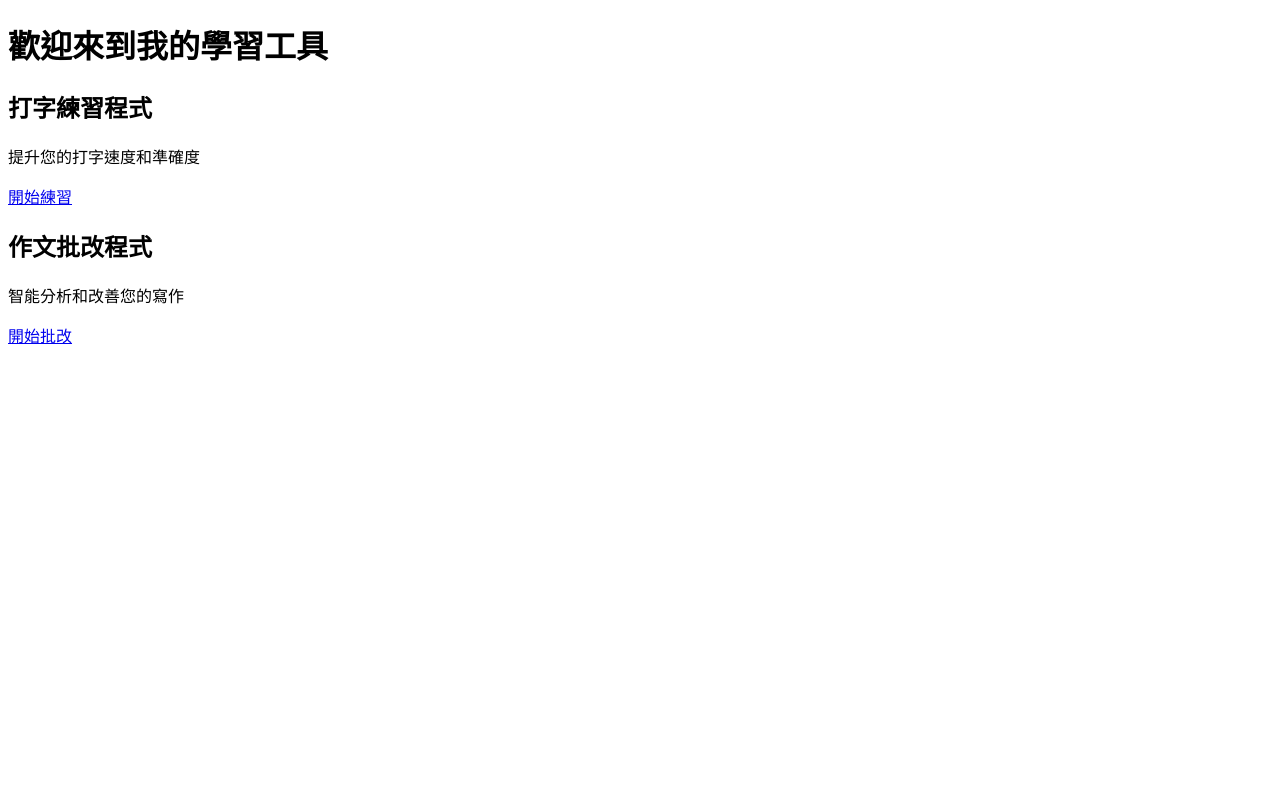
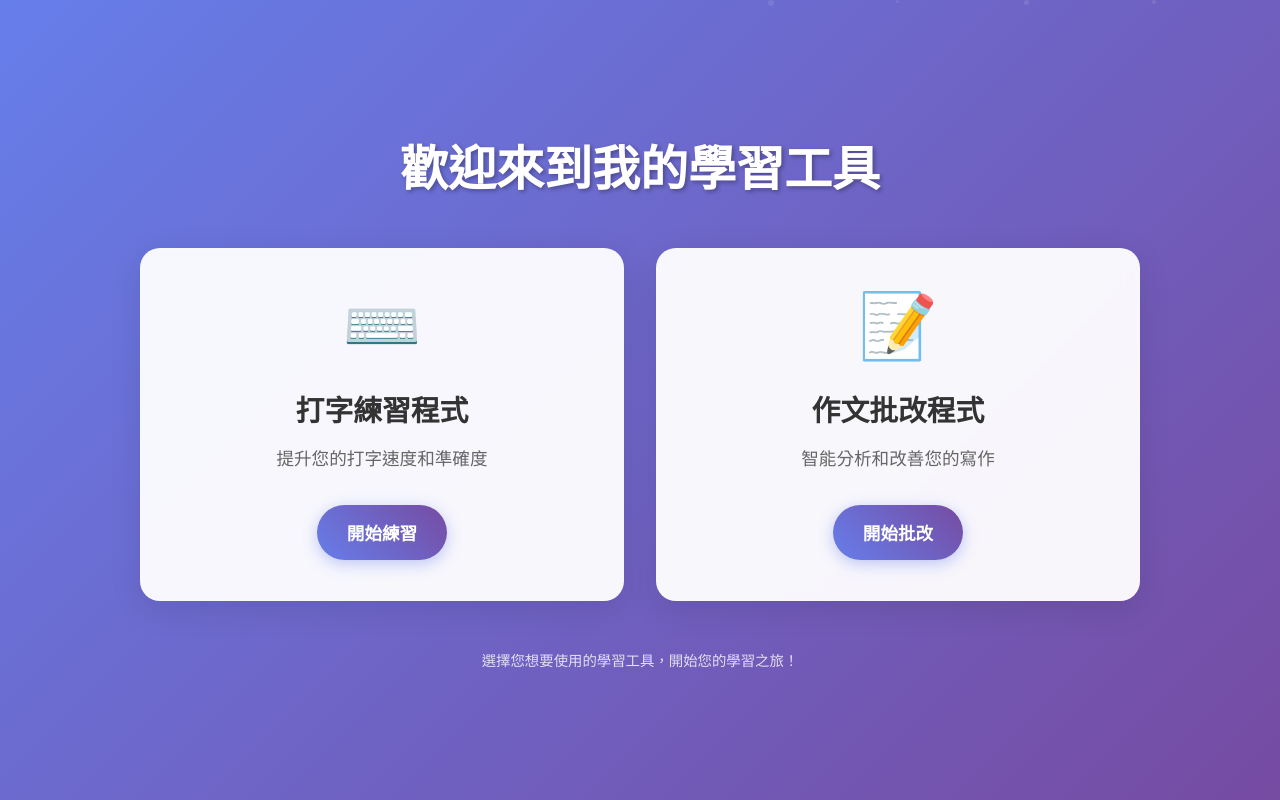
Before and after one commit to kniph/kniph.github.io, a plain HTML site: page index.html in a window 1280 px wide. Drawn offline with Linux system fonts and the light colour scheme.

Commit message:
Update index.html

```diff
--- a/index.html
+++ b/index.html
@@ -4,21 +4,218 @@
     <meta charset="UTF-8">
     <meta name="viewport" content="width=device-width, initial-scale=1.0">
     <title>我的學習工具集</title>
+    <style>
+        * {
+            margin: 0;
+            padding: 0;
+            box-sizing: border-box;
+        }
+
+        body {
+            font-family: 'Microsoft JhengHei', '微軟正黑體', sans-serif;
+            background: linear-gradient(135deg, #667eea 0%, #764ba2 100%);
+            min-height: 100vh;
+            display: flex;
+            flex-direction: column;
+            align-items: center;
+            justify-content: center;
+            padding: 20px;
+        }
+
+        .container {
+            max-width: 1000px;
+            width: 100%;
+            text-align: center;
+        }
+
+        .main-title {
+            color: white;
+            font-size: 3rem;
+            font-weight: 700;
+            margin-bottom: 3rem;
+            text-shadow: 2px 2px 4px rgba(0, 0, 0, 0.3);
+            animation: fadeInDown 1s ease-out;
+        }
+
+        .tools-grid {
+            display: grid;
+            grid-template-columns: repeat(auto-fit, minmax(350px, 1fr));
+            gap: 2rem;
+            margin-top: 2rem;
+        }
+
+        .tool-card {
+            background: rgba(255, 255, 255, 0.95);
+            backdrop-filter: blur(10px);
+            border-radius: 20px;
+            padding: 2.5rem;
+            box-shadow: 0 8px 32px rgba(0, 0, 0, 0.1);
+            transition: all 0.3s ease;
+            border: 1px solid rgba(255, 255, 255, 0.2);
+            animation: fadeInUp 1s ease-out;
+        }
+
+        .tool-card:nth-child(2) {
+            animation-delay: 0.2s;
+        }
+
+        .tool-card:hover {
+            transform: translateY(-10px);
+            box-shadow: 0 20px 40px rgba(0, 0, 0, 0.2);
+        }
+
+        .tool-icon {
+            font-size: 4rem;
+            margin-bottom: 1.5rem;
+            display: block;
+        }
+
+        .tool-card:nth-child(1) .tool-icon {
+            color: #4CAF50;
+        }
+
+        .tool-card:nth-child(2) .tool-icon {
+            color: #FF9800;
+        }
+
+        .tool-title {
+            font-size: 1.8rem;
+            font-weight: 600;
+            color: #333;
+            margin-bottom: 1rem;
+        }
+
+        .tool-description {
+            font-size: 1.1rem;
+            color: #666;
+            margin-bottom: 2rem;
+            line-height: 1.6;
+        }
+
+        .tool-button {
+            display: inline-block;
+            background: linear-gradient(45deg, #667eea, #764ba2);
+            color: white;
+            text-decoration: none;
+            padding: 15px 30px;
+            border-radius: 50px;
+            font-size: 1.1rem;
+            font-weight: 600;
+            transition: all 0.3s ease;
+            box-shadow: 0 4px 15px rgba(102, 126, 234, 0.4);
+        }
+
+        .tool-button:hover {
+            transform: translateY(-2px);
+            box-shadow: 0 6px 20px rgba(102, 126, 234, 0.6);
+            background: linear-gradient(45deg, #764ba2, #667eea);
+        }
+
+        .footer {
+            margin-top: 3rem;
+            color: rgba(255, 255, 255, 0.8);
+            font-size: 0.9rem;
+        }
+
+        @keyframes fadeInDown {
+            from {
+                opacity: 0;
+                transform: translateY(-50px);
+            }
+            to {
+                opacity: 1;
+                transform: translateY(0);
+            }
+        }
+
+        @keyframes fadeInUp {
+            from {
+                opacity: 0;
+                transform: translateY(50px);
+            }
+            to {
+                opacity: 1;
+                transform: translateY(0);
+            }
+        }
+
+        @media (max-width: 768px) {
+            .main-title {
+                font-size: 2.2rem;
+                margin-bottom: 2rem;
+            }
+
+            .tools-grid {
+                grid-template-columns: 1fr;
+                gap: 1.5rem;
+            }
+
+            .tool-card {
+                padding: 2rem;
+            }
+
+            .tool-title {
+                font-size: 1.5rem;
+            }
+        }
+
+        .particles {
+            position: fixed;
+            top: 0;
+            left: 0;
+            width: 100%;
+            height: 100%;
+            pointer-events: none;
+            z-index: -1;
+        }
+
+        .particle {
+            position: absolute;
+            background: rgba(255, 255, 255, 0.1);
+            border-radius: 50%;
+            animation: float 6s infinite ease-in-out;
+        }
+
+        @keyframes float {
+            0%, 100% { transform: translateY(0px) rotate(0deg); }
+            50% { transform: translateY(-100px) rotate(180deg); }
+        }
+    </style>
 </head>
 <body>
-    <h1>歡迎來到我的學習工具</h1>
+    <div class="particles">
+        <div class="particle" style="left: 10%; width: 4px; height: 4px; animation-delay: 0s;"></div>
+        <div class="particle" style="left: 20%; width: 6px; height: 6px; animation-delay: 1s;"></div>
+        <div class="particle" style="left: 30%; width: 3px; height: 3px; animation-delay: 2s;"></div>
+        <div class="particle" style="left: 40%; width: 5px; height: 5px; animation-delay: 3s;"></div>
+        <div class="particle" style="left: 50%; width: 4px; height: 4px; animation-delay: 4s;"></div>
+        <div class="particle" style="left: 60%; width: 6px; height: 6px; animation-delay: 5s;"></div>
+        <div class="particle" style="left: 70%; width: 3px; height: 3px; animation-delay: 6s;"></div>
+        <div class="particle" style="left: 80%; width: 5px; height: 5px; animation-delay: 7s;"></div>
+        <div class="particle" style="left: 90%; width: 4px; height: 4px; animation-delay: 8s;"></div>
+    </div>
 
-    <div class="tools">
-        <div class="tool-card">
-            <h2>打字練習程式</h2>
-            <p>提升您的打字速度和準確度</p>
-            <a href="Howdy Word Typing v3.html">開始練習</a>
+    <div class="container">
+        <h1 class="main-title">歡迎來到我的學習工具</h1>
+
+        <div class="tools-grid">
+            <div class="tool-card">
+                <span class="tool-icon">⌨️</span>
+                <h2 class="tool-title">打字練習程式</h2>
+                <p class="tool-description">提升您的打字速度和準確度</p>
+                <a href="typing-practice.html" class="tool-button">開始練習</a>
+            </div>
+
+            <div class="tool-card">
+                <span class="tool-icon">📝</span>
+                <h2 class="tool-title">作文批改程式</h2>
+                <p class="tool-description">智能分析和改善您的寫作</p>
+                <a href="essay-grader.html" class="tool-button">開始批改</a>
+            </div>
         </div>
 
-        <div class="tool-card">
-            <h2>作文批改程式</h2>
-            <p>智能分析和改善您的寫作</p>
-            <a href="essay_grader_v8_stricter_criteria.html">開始批改</a>
+        <div class="footer">
+            <p>選擇您想要使用的學習工具，開始您的學習之旅！</p>
         </div>
     </div>
 </body>
```
